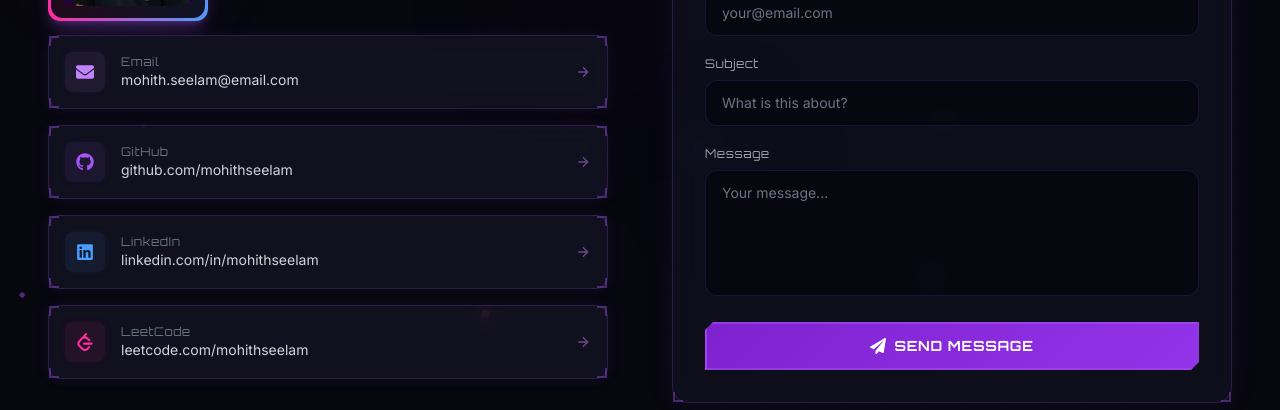
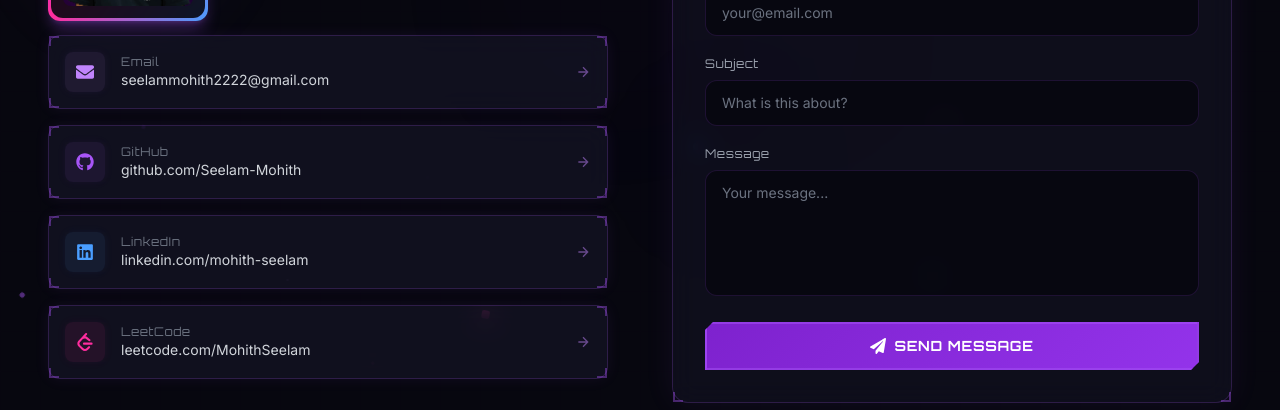
Before and after one commit to Seelam-Mohith/Mohith-Portfolio, a React (Vite) app: page / in a window 1280 px wide. Shown: the part 9563-9973 px from the top of the page. Built offline with nearby package versions, Linux system fonts and the light colour scheme.

Commit message:
Edited Contacts

```diff
--- a/src/components/Contact.jsx
+++ b/src/components/Contact.jsx
@@ -6,9 +6,9 @@ import { personalData } from '../data/portfolioData'
 
 const socialLinks = [
   { icon: FaEnvelope, label: 'Email', value: personalData.email, href: `mailto:${personalData.email}`, color: '#c084fc' },
-  { icon: FaGithub, label: 'GitHub', value: 'github.com/mohithseelam', href: personalData.social.github, color: '#a855f7' },
-  { icon: FaLinkedin, label: 'LinkedIn', value: 'linkedin.com/in/mohithseelam', href: personalData.social.linkedin, color: '#4a9eff' },
-  { icon: SiLeetcode, label: 'LeetCode', value: 'leetcode.com/mohithseelam', href: personalData.social.leetcode, color: '#ff2d9e' },
+  { icon: FaGithub, label: 'GitHub', value: 'github.com/Seelam-Mohith', href: personalData.social.github, color: '#a855f7' },
+  { icon: FaLinkedin, label: 'LinkedIn', value: 'linkedin.com/mohith-seelam', href: personalData.social.linkedin, color: '#4a9eff' },
+  { icon: SiLeetcode, label: 'LeetCode', value: 'leetcode.com/MohithSeelam', href: personalData.social.leetcode, color: '#ff2d9e' },
 ]
 
 const particles = Array.from({ length: 20 }, (_, i) => ({
--- a/src/data/portfolioData.js
+++ b/src/data/portfolioData.js
@@ -3,7 +3,7 @@ export const personalData = {
   subtitle: 'CSE Student | AIML | MERN | Cybersecurity | 2× Hackathon Winner',
   intro: 'Passionate developer focused on building intelligent applications, full-stack web solutions, and innovative products that solve real-world problems.',
   about: "I am a Computer Science Engineering student passionate about Artificial Intelligence, Machine Learning, and Full-Stack Development. I enjoy participating in hackathons, building innovative products, and continuously learning new technologies. My interests include MERN Stack Development, AI-powered applications, cloud technologies, and competitive programming.",
-  email: 'mohith.seelam@email.com',
+  email: 'seelammohith2222@gmail.com',
   social: {
     github: 'https://github.com/Seelam-Mohith',
     linkedin: 'https://www.linkedin.com/in/mohith-seelam',
```
